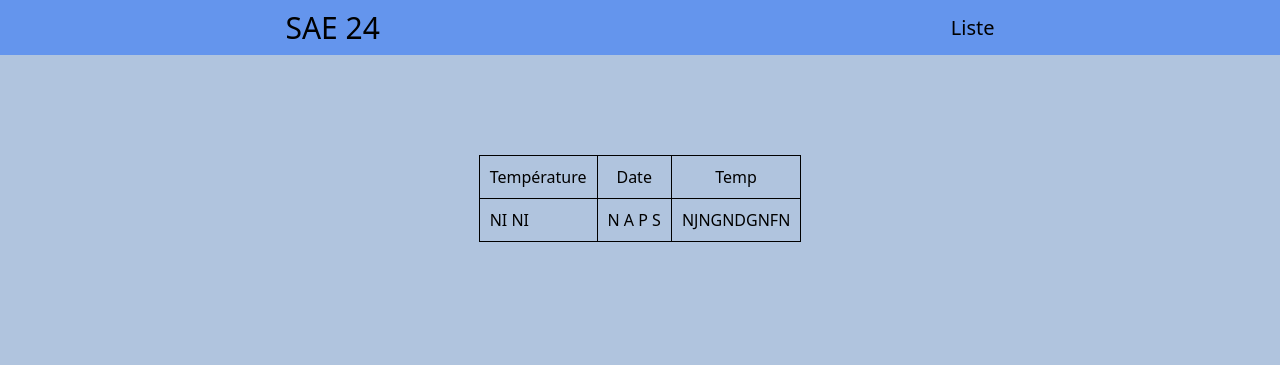
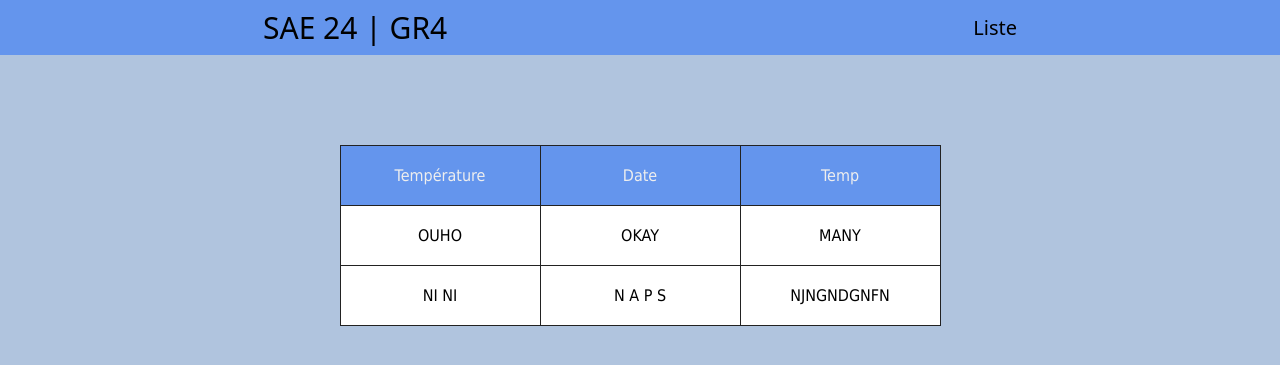
Before and after one commit to Khalil68/SAE24_GROUPE4, a Django app: page / in a window 1280 px wide. Shown: the top 365 px of the page. Run offline with Django 4.2, Linux system fonts and the light colour scheme.

Commit message:
Version 2

```diff
--- a/SAE24/mySAE24/static/main.css
+++ b/SAE24/mySAE24/static/main.css
@@ -17,15 +17,9 @@ body{background-color:#B0C4DE;font-family:system-ui,arial;display:flex;align-ite
     margin-top:30px;
 }
 
-table{
-  border-collapse: collapse;
-  margin-top:100px;
-}
-
-th, td{
-  border: 1px solid black;
-  padding: 10px;
-}
+table{border-collapse: collapse;margin-top:90px;}
+table > tbody > tr > th, table > tbody > tr > td{padding:20px;border:1px solid #222;background:white;font-family:tahoma;width:200px;text-align:center;}
+table > tbody > tr > th{background:#6495ED;color:#EEE;}
 
 .navbar{
     background-color:#6495ED;
--- a/SAE24/mySAE24/templates/index.html
+++ b/SAE24/mySAE24/templates/index.html
@@ -4,14 +4,14 @@
     <meta charset="UTF-8">
     <meta http-equiv="X-UA-Compatible" content="IE=edge">
     <meta name="viewport" content="width=device-width, initial-scale=1.0">
-    <title>SAE 24</title>
+    <title>SAE 24 | GR4</title>
     {% load static %}
     <link href="{% static 'main.css' %}" rel="stylesheet">
 </head>
 <body>
     <nav class="navbar">
     <div class="drive">
-        <li><a href="/">SAE 24</a></li>
+        <li><a href="/">SAE 24 | GR4</a></li>
     </div>
         <ul class="nav-list" id="list">
 
@@ -37,13 +37,13 @@
     <th>Date</th>
     <th>Temp</th>
   </tr>
-        <!--{% for form in formset %}-->
+        <!--% for form in formset %-->
   <tr>
-    <td>OUHO</td>   <!-- ici on mettra les {{form.temperature}}  par exemple-->
+    <td>OUHO</td>   <!-- ici on mettra les form.temperature  par exemple-->
     <td>OKAY</td>
     <td>MANY</td>
   </tr>
-        <!--{% endfor %}-->
+        <!--% endfor %-->
   <tr>
     <td>NI NI </td>
     <td>N A P S</td>
```
Also changed, not shown: SAE24/mySAE24/models.py (+18 -7 lines).
